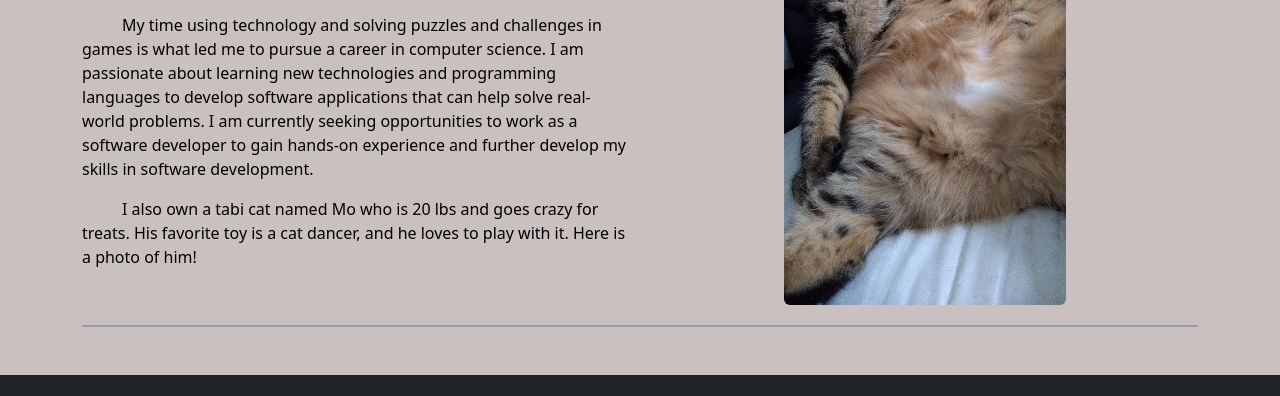
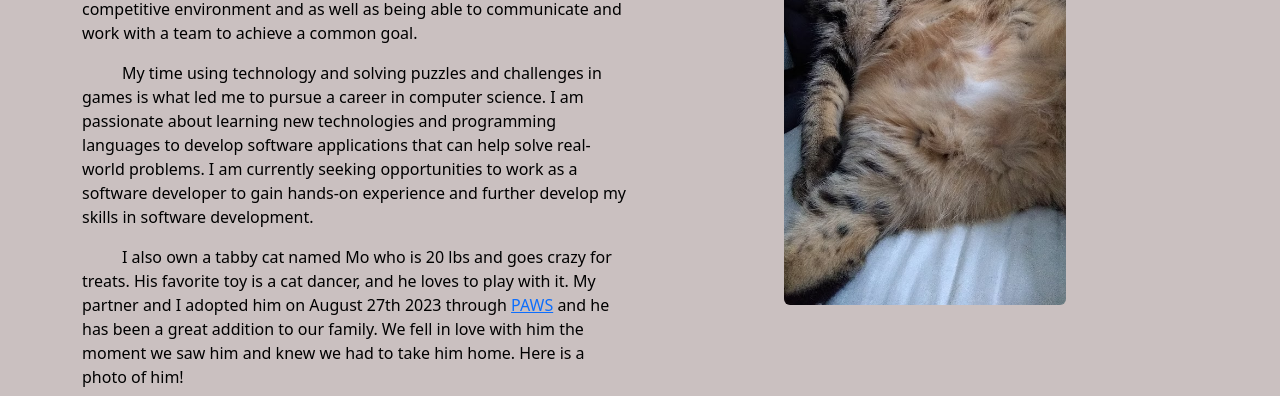
Before and after one commit to btruong178/Personal-Website, a plain HTML site: page AboutMe.html in a window 1280 px wide. Shown: the part 713-1109 px from the top of the page. Drawn offline with nearby package versions, Linux system fonts and the light colour scheme.

Commit message:
Update AboutMe.html

```diff
--- a/AboutMe.html
+++ b/AboutMe.html
@@ -35,12 +35,11 @@
          <div class="col-md-6">
             <p class="text-start" style="text-indent: 2.5em;">
             Hello! My name is Brian Truong, and I am a Temple University graduate with a Bachelor of Science in Computer Science.
-            Growing up, I fell in love playing video games! They have been a significant part of my life and have helped me develop
-            problem-solving skills and critical thinking.
+            Growing up, I fell in love playing video games! They have been a significant part of my life and have helped me develop problem-solving skills and critical thinking.
             Some of my favorite games include Mount and Blade: Warband,
             Battlerite, Satisfactory, and many more. During my time playing Battlerite I went on to place 2nd in the
             <a href="https://www.start.gg/tournament/moonlit-battlegrounds-br-3v3-3/event/3v3/brackets/1108486/1726440" target="_blank">Moonlit Battlegrounds Tournament</a>
-            where my team and I won $60.
+            where my team and I won $60. Showcasing my skills in a competitive environment and as well as being able to communicate and work with a team to achieve a common goal.
             </p>
             <p class="text-start" style="text-indent: 2.5em;">
               My time using technology and solving puzzles and challenges in games is what
@@ -49,8 +48,10 @@
               as a software developer to gain hands-on experience and further develop my skills in software development.
             </p>
             <p class="text-start" style="text-indent: 2.5em;">
-              I also own a tabi cat named Mo who is 20 lbs and goes crazy for treats. His favorite toy is a cat dancer, and he loves to
-              play with it. Here is a photo of him!
+              I also own a tabby cat named Mo who is 20 lbs and goes crazy for treats. His favorite toy is a cat dancer, and he loves to
+              play with it. My partner and I adopted him on August 27th 2023 through <a href="https://phillypaws.org/">PAWS</a> and he has been a great addition to our family.
+              We fell in love with him the moment we saw him and knew we had to take him home.
+              Here is a photo of him!
             </p>
          </div>
         <div class="col-md-6">
```
